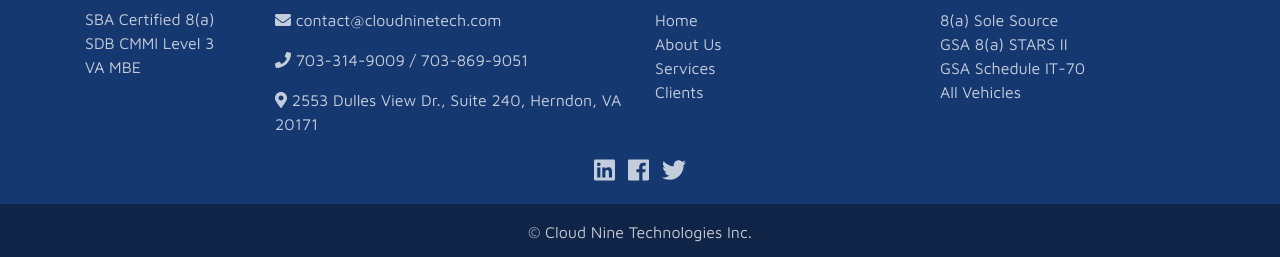
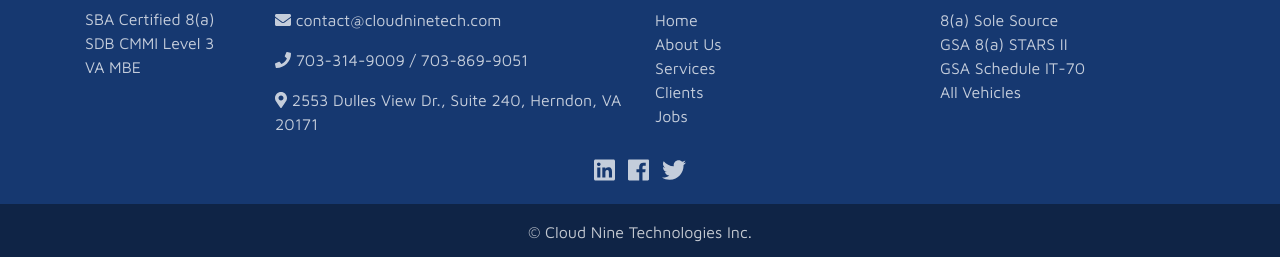
Before and after one commit to Ashwin1421/c9website, a Jekyll site: the page built from index.html, in a window 1280 px wide. Shown: the part 1512-1769 px from the top of the page. Built offline with Jekyll 4.4.1, drawn with Linux system fonts in a browser that asks for light colours; nearby versions of some CDN libraries.

Commit message:
Footer update

```diff
--- a/_includes/footer.html
+++ b/_includes/footer.html
@@ -53,6 +53,9 @@
                     <li>
                         <a href="#!">Clients</a>
                     </li>
+                    <li>
+                        <a href="jobs.html">Jobs</a>
+                    </li>
                 </ul>
             </div>
 
```
